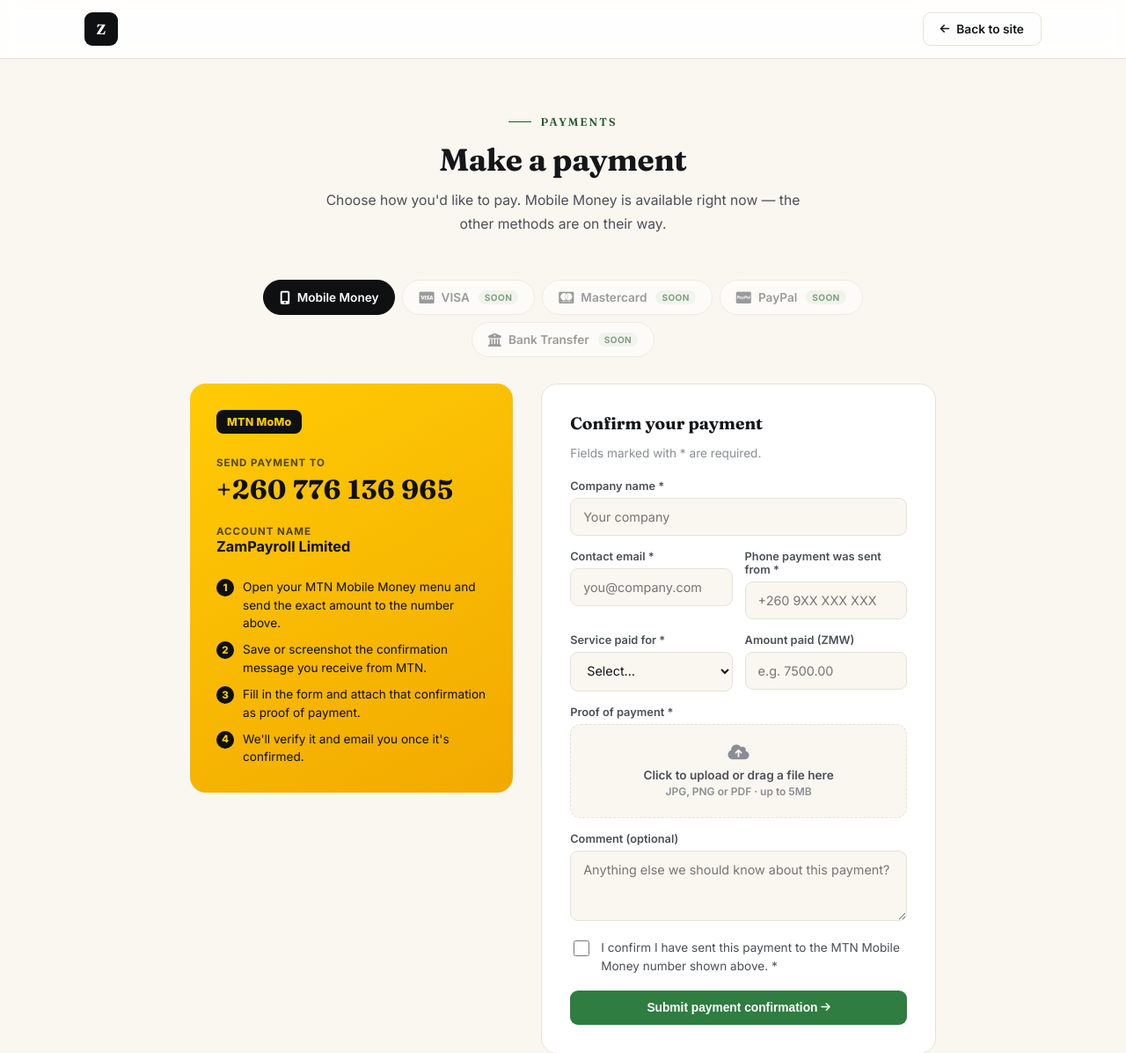
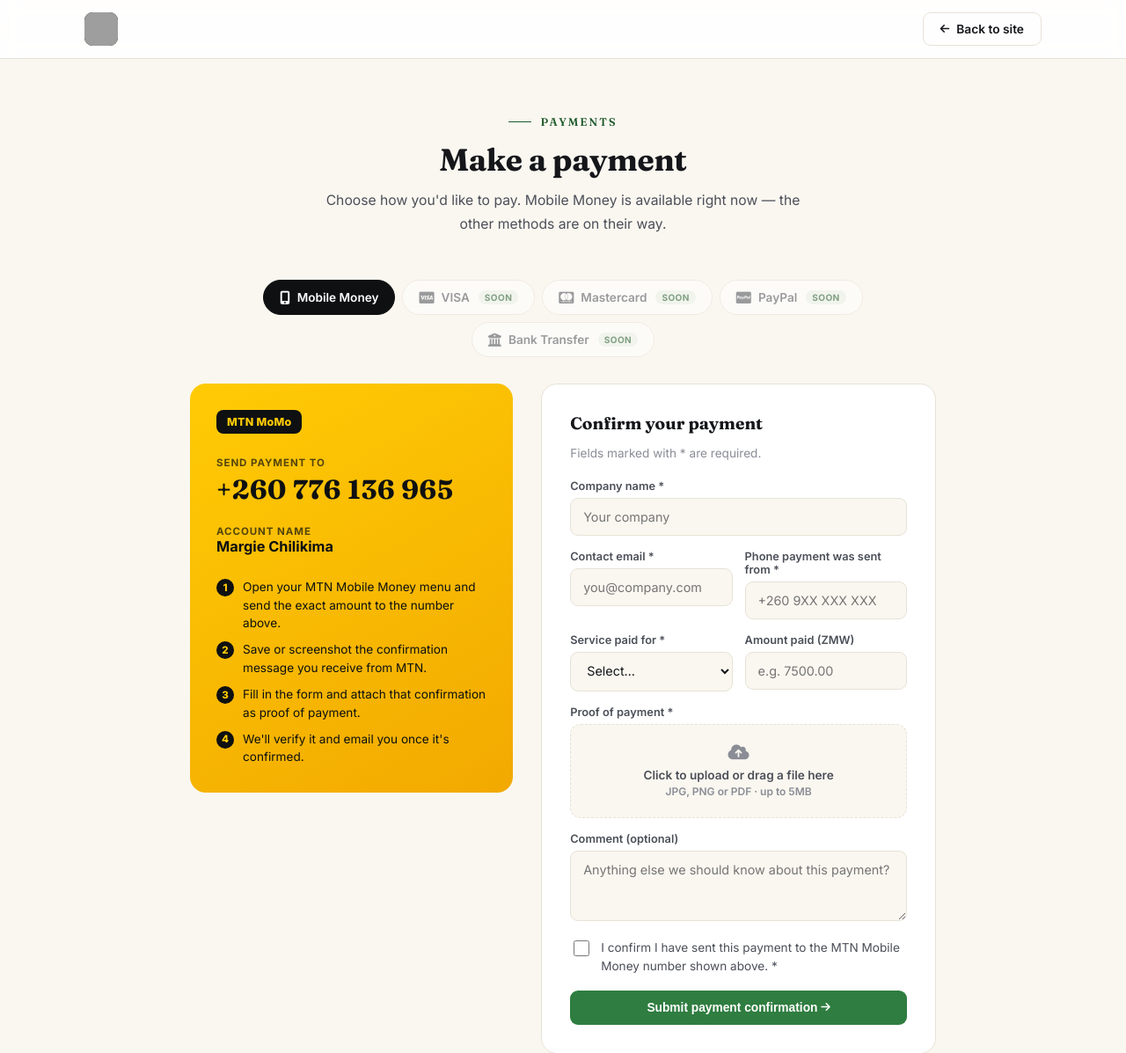
Before and after one commit to Piko-Technology-Services/zampayroll, a Laravel app: page /payments in a window 1280 px wide. Shown: the top 1197 px of the page at 88% size. Run offline with Laravel 12, Linux system fonts and the light colour scheme; grey boxes are pictures that could not be loaded.

Commit message:
Payments

```diff
--- a/app/Models/Payment.php
+++ b/app/Models/Payment.php
@@ -39,6 +39,7 @@
     {
         return [
             'Monthly Payroll Subscription',
+            'Bi-Annual Payroll Subscription',
             'Annual Payroll Subscription',
             'One-Time Payroll Run',
             'HR Module Add-on',
--- a/resources/views/payments.blade.php
+++ b/resources/views/payments.blade.php
@@ -144,7 +144,7 @@
 <nav id="nbar">
   <div class="nbar-inner">
     <a href="{{ route('home') }}" class="brand">
-      <span class="brand-mark">Z</span>
+      <img src="https://misc.zampayroll.com/logo-word.png" alt="Zampayroll" class="brand-mark" />
     </a>
     <a href="{{ route('home') }}" class="btn btn-line"><i class="fa-solid fa-arrow-left fa-sm"></i> Back to site</a>
   </div>
@@ -194,7 +194,7 @@
             <div class="mm-label">Send payment to</div>
             <div class="mm-number">+260 776 136 965</div>
             <div class="mm-name-lbl">Account name</div>
-            <div class="mm-name">ZamPayroll Limited</div>
+            <div class="mm-name">Margie Chilikima</div>
 
             <ul class="mm-steps">
               <li><span class="n">1</span> Open your MTN Mobile Money menu and send the exact amount to the number above.</li>
--- a/resources/views/welcome.blade.php
+++ b/resources/views/welcome.blade.php
@@ -247,6 +247,7 @@
       <a href="#features">Features</a>
       <a href="#calcs">Calculators</a>
       <a href="#reseller">Resellers</a>
+      <a href="/payments">Payments</a>
       <a href="#contact">Contact</a>
     </div>
     <a href="#contact" class="btn btn-primary">Get Notified</a>
```
